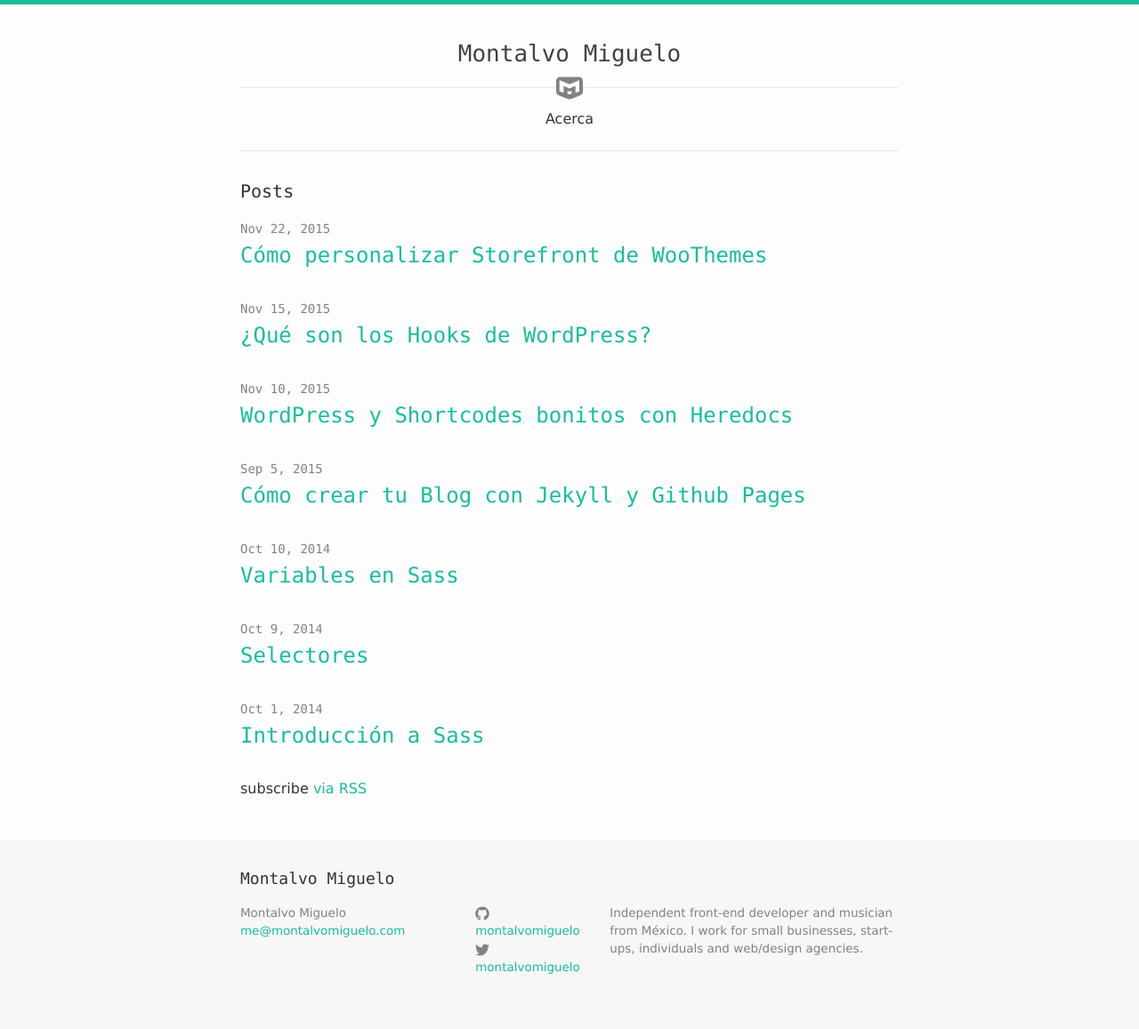
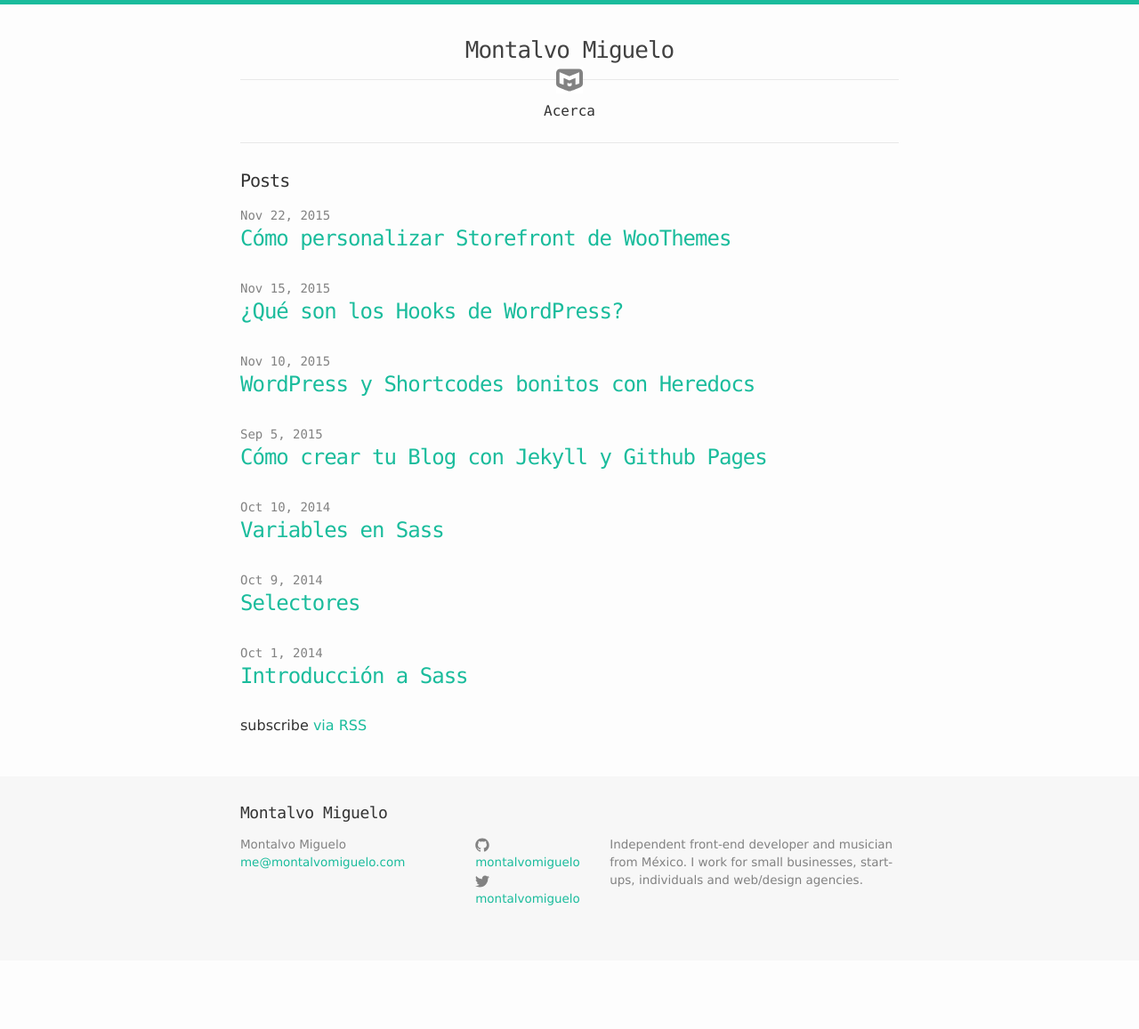
Before and after one commit to montalvomiguelo/montalvomiguelo.github.io, a Jekyll site: the page built from index.html, in a window 1280 px wide. Shown: the whole page at 89% size. Built offline with Jekyll 4.4.1, drawn with Linux system fonts in a browser that asks for light colours; after the commit the page ends 1080 px from its top, so only the background shows below that.

Commit message:
styles for typography

```diff
--- a/_sass/_base.scss
+++ b/_sass/_base.scss
@@ -79,6 +79,12 @@
 h1, h2, h3, h4, h5, h6 {
   font-family: $font-family-monospace;
   font-weight: $headings-font-weight;
+  line-height: normal;
+  letter-spacing: -1px;
+}
+
+h4, h5, h6 {
+  letter-spacing: -.5px;
 }
 
 
--- a/_sass/_layout.scss
+++ b/_sass/_layout.scss
@@ -9,12 +9,12 @@
 }
 
 .site-title {
-  // line-height: 56px;
+  line-height: normal;
   display: inline-block;
   font-family: $font-family-monospace;
   font-size: 26px;
   font-weight: $headings-font-weight;
-  // letter-spacing: -1px;
+  letter-spacing: -1px;
   margin-bottom: 18px;
   margin-top: 36px;
 
@@ -32,6 +32,7 @@
   border-top: 1px solid $grey-color-light;
   line-height: 70px;
   position: relative;
+  font-family: $font-family-monospace;
 
   .page-link {
     color: $text-color;
```
